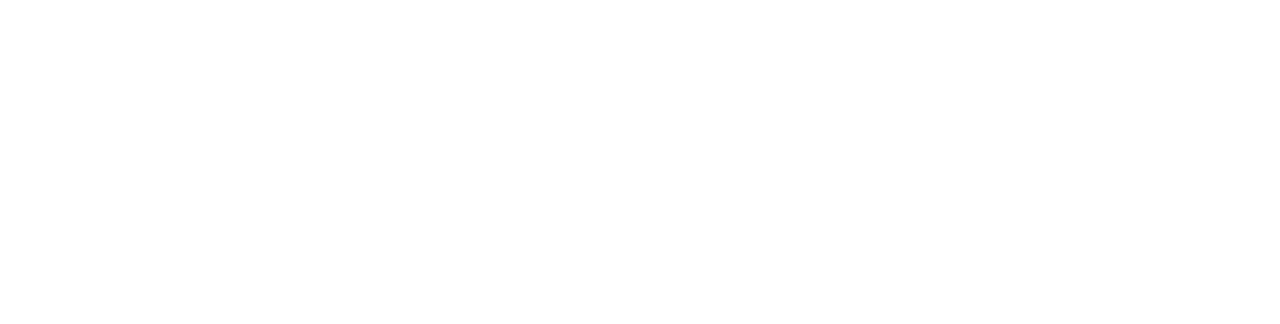
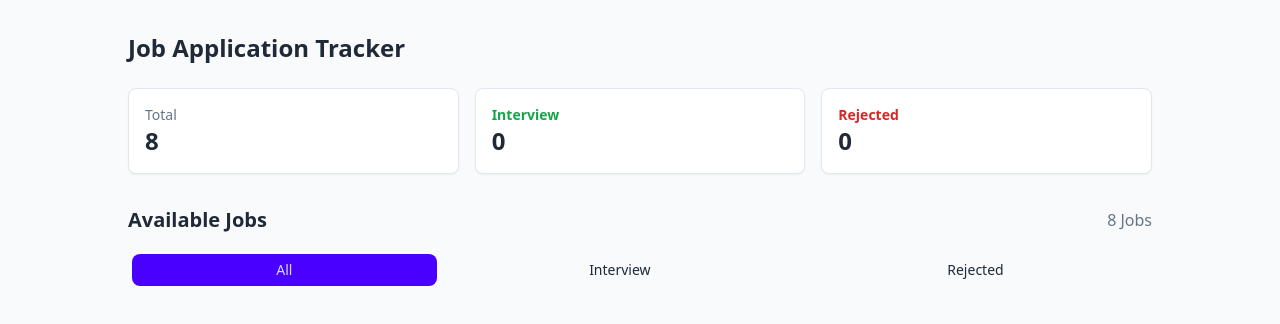
Before and after one commit to suranijtbaroy/assignment_4, a plain HTML site: page index.html in a window 1280 px wide. Drawn offline with nearby package versions, Linux system fonts and the light colour scheme.

Commit message:
HTML Part completed

```diff
--- a/index.html
+++ b/index.html
@@ -10,4 +10,42 @@
     <script src="https://cdn.tailwindcss.com"></script>
 </head>
 
+<body class="bg-slate-50 min-h-screen p-4 md:p-8">
+
+    <div class="max-w-5xl mx-auto">
+        <h1 class="text-2xl font-bold mb-6">Job Application Tracker</h1>
+
+        <div class="grid grid-cols-1 md:grid-cols-3 gap-4 mb-8">
+            <div class="bg-white p-4 rounded-lg shadow-sm border border-slate-200">
+                <p class="text-sm text-slate-500">Total</p>
+                <h2 id="total-count" class="text-2xl font-bold">8</h2>
+            </div>
+            <div class="bg-white p-4 rounded-lg shadow-sm border border-slate-200">
+                <p class="text-sm text-green-600 font-semibold">Interview</p>
+                <h2 id="interview-count" class="text-2xl font-bold">0</h2>
+            </div>
+            <div class="bg-white p-4 rounded-lg shadow-sm border border-slate-200">
+                <p class="text-sm text-red-600 font-semibold">Rejected</p>
+                <h2 id="rejected-count" class="text-2xl font-bold">0</h2>
+            </div>
+        </div>
+
+        <div class="flex justify-between items-center mb-4">
+            <h2 class="text-xl font-bold">Available Jobs</h2>
+            <span class="text-slate-500 font-medium"><span id="tab-count">8</span> Jobs</span>
+        </div>
+
+        <div role="tablist" class="tabs tabs-boxed mb-6 bg-transparent gap-2">
+            <button onclick="switchTab('all')" id="tab-all" class="tab tab-active bg-blue-600 text-white">All</button>
+            <button onclick="switchTab('interview')" id="tab-interview" class="tab">Interview</button>
+            <button onclick="switchTab('rejected')" id="tab-rejected" class="tab">Rejected</button>
+        </div>
+
+        <div id="jobs-container" class="grid grid-cols-1 gap-4">
+        </div>
+    </div>
+
+
+</body>
+
 </html>
```
